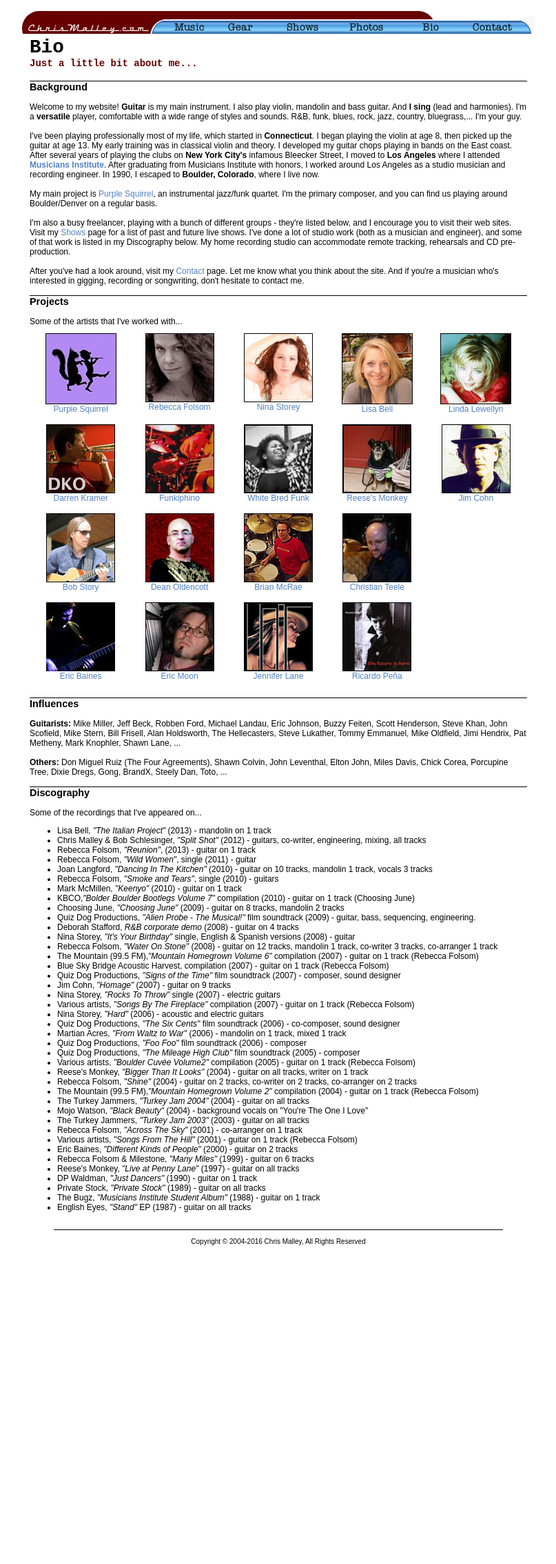
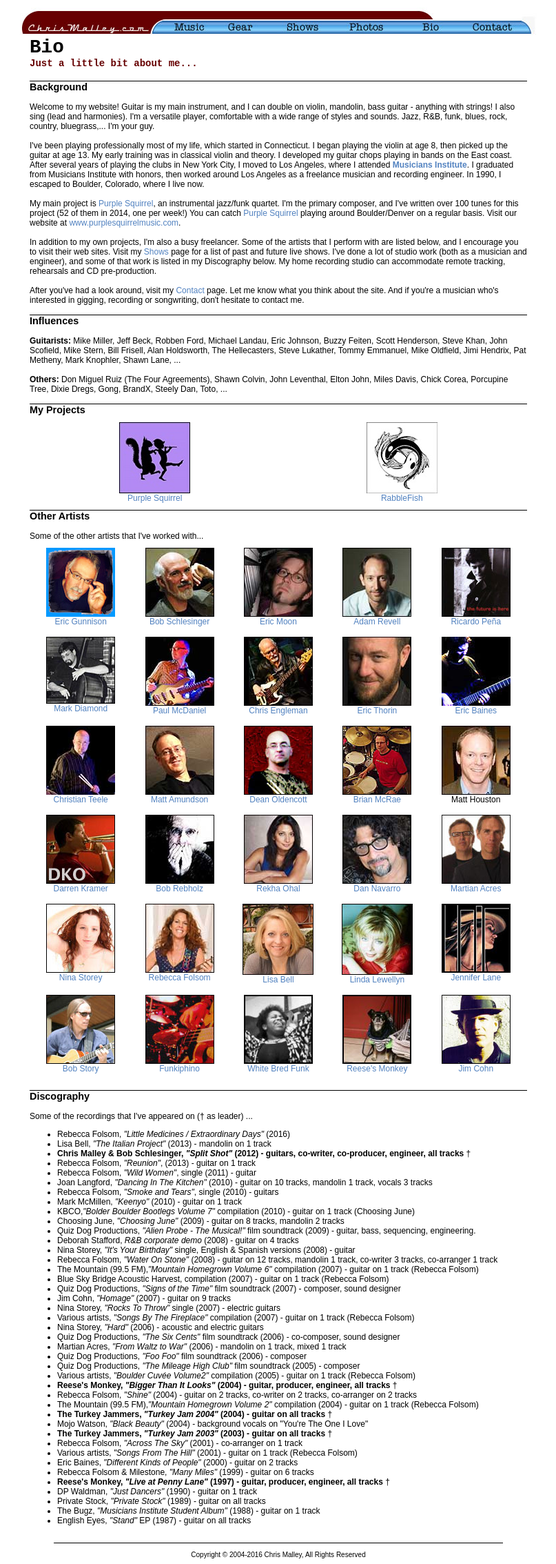
Before and after one commit to pixelzoom/chrismalley, a PHP site: page /bio.php in a window 1280 px wide. Shown: the whole page at 69% size, without its empty margins (236-1043 px from the left). Before the commit the page ends 1805 px from the top, so only its background shows below. Run offline with PHP 8.4, Linux system fonts and the light colour scheme.

Commit message:
bio page refresh

```diff
--- a/bio.php
+++ b/bio.php
@@ -41,25 +41,25 @@
               <span class="san12">
               <br>
 Welcome to my website!
-<b>Guitar</b> is my main instrument. I also play violin, mandolin and bass guitar.
-And <b>I sing</b> (lead and harmonies).
-I'm a <b>versatile</b> player, comfortable with a wide range of styles and sounds.
-R&amp;B, funk, blues, rock, jazz, country, bluegrass,... I'm your guy.
+Guitar is my main instrument, and I can double on violin, mandolin, bass guitar - anything with strings!
+I also sing (lead and harmonies).
+I'm a versatile player, comfortable with a wide range of styles and sounds.
+Jazz, R&amp;B, funk, blues, rock, country, bluegrass,... I'm your guy.
 <br><br>
-I've been playing professionally most of my life, which started in <b>Connecticut</b>.
+I've been playing professionally most of my life, which started in Connecticut.
 I began playing the violin at age 8, then
 picked up the guitar at age 13. My early training was in classical violin
 and theory. I developed my guitar chops playing in bands on the East coast.
-After several years of playing the clubs on <b>New York City's</b>
-infamous Bleecker Street, I moved to <b>Los Angeles</b> where I attended
-<a href="http://www.mi.edu" target="_blank"><b>Musicians Institute</b></a>.
-After graduating from Musicians Institute with honors, I worked
-around Los Angeles as a studio musician and recording engineer. In 1990, I escaped to <b>Boulder,
-Colorado</b>, where I live now.</span>
+After several years of playing the clubs in New York City, I moved to Los Angeles,
+where I attended <a href="http://www.mi.edu" target="_blank"><b>Musicians Institute</b></a>.
+I graduated from Musicians Institute with honors, then worked
+around Los Angeles as a freelance musician and recording engineer.
+In 1990, I escaped to Boulder, Colorado, where I live now.</span>
 <br><br>
-My main project is <a href="http://www.purplesquirrelmusic.com">Purple Squirrel</a>, an instrumental jazz/funk quartet. I'm the primary composer, and you can find us playing around Boulder/Denver on a regular basis.
+My main project is <a href="http://www.purplesquirrelmusic.com">Purple Squirrel</a>, an instrumental jazz/funk quartet. I'm the primary composer, and I've written over 100 tunes for this project (52 of them in 2014, one per week!)
+You can catch <a href="http://www.purplesquirrelmusic.com">Purple Squirrel</a> playing around Boulder/Denver on a regular basis. Visit our website at <a href="http://www.purplesquirrelmusic.com">www.purplesquirrelmusic.com</a>.
 <br><br>
-I'm also a busy freelancer, playing with a bunch of different groups - they're listed below,
+In addition to my own projects, I'm also a busy freelancer. Some of the artists that I perform with are listed below,
 and I encourage you to visit their web sites.
 Visit my <a href="shows.php">Shows</a> page for a list of past and future live shows.
 I've done a lot of studio work (both as a musician and engineer), and some of that work
@@ -71,114 +71,6 @@
 And if you're a musician who's interested in gigging, recording or songwriting,
 don't hesitate to contact me.
 <br><br>
-<img src="images/pixel.gif" width="100%" height="1"><br>
-<big><big><b><small>Projects</small></b></big></big><br>
-<br>
-Some of the artists that I've worked with...<br>
-<table width="100%" border="0"
- align="center" cellpadding="5" cellspacing="5">
-  <tbody>
-    <tr class="san12">
-      <td width="20%" valign="top">
-        <center>
-          <a href="http://www.purplesquirrelmusic.com" target="_blank"><img src="bio/purplesquirrel.jpg"><br>Purple Squirrel</a><br>
-        </center>
-      </td>
-      <td width="20%" valign="top">
-        <center>
-          <a href="http://www.rebeccafolsom.com" target="_blank"><img src="bio/rebecca.jpg"><br>Rebecca Folsom</a><br>
-        </center>
-      </td>
-      <td width="20%" valign="top">
-        <center>
-          <a href="http://www.ninastorey.com" target="_blank"><img src="bio/ninastorey.jpg"><br>Nina Storey</a><br>
-        </center>
-      </td>
-      <td width="20%" valign="top">
-        <center>
-          <a href="http://www.lisabellmusic.com" target="_blank"><img src="bio/lisabell.jpg"><br>Lisa Bell</a><br>
-        </center>
-      </td>
-      <td width="20%" valign="top">
-        <center>
-          <a href="http://www.lindalewellyn.com" target="_blank"><img src="bio/lewellyn.jpg"><br>Linda Lewellyn</a><br>
-        </center>
-      </td>
-    </tr>
-    <tr class="san12">
-      <td width="20%" valign="top">
-        <center>
-          <a href="http://www.darrenkramer.com/" target="_blank"><img src="bio/dko.jpg"><br>Darren Kramer</a><br>
-        </center>
-      </td>
-      <td width="20%" valign="top">
-        <center>
-          <a href="http://www.funkiphino.com/" target="_blank"><img src="bio/funkiphino.jpg"><br>Funkiphino</a><br>
-        </center>
-      </td>
-      <td width="20%" valign="top">
-        <center>
-          <a href="bio/whitebredfunk.jpg" target="_blank"><img src="bio/whitebredfunk_small.jpg"><br>White Bred Funk</a><br>
-        </center>
-      </td>
-      <td width="20%" valign="top">
-        <center>
-          <a href="bio/monkey.jpg" target="_blank"><img src="bio/monkey_small.jpg"> <br>Reese's Monkey</a><br>
-        </center>
-      </td>
-      <td width="20%" valign="top">
-        <center>
-          <a href="http://www.poetspath.com/jimcohnhomepage.html" target="_blank"><img src="bio/jimcohn.jpg"><br>Jim Cohn</a><br>
-        </center>
-      </td>
-   </tr>
-   <tr class="san12">
-      <td width="20%" valign="top">
-        <center>
-          <a href="http://www.bobstory.com" target="_blank"><img src="bio/bobstory.jpg"><br>Bob Story</a><br>
-        </center>
-      </td>
-      <td width="20%" valign="top">
-        <center>
-          <a href="http://www.deanoldencottdrummer.com/" target="_blank"><img src="bio/deano.jpg"><br>Dean Oldencott</a><br>
-        </center>
-      </td>
-      <td width="20%" valign="top">
-        <center>
-          <a href="http://www.drumoverdubs.com" target="_blank"><img src="bio/mcrae.jpg"><br>Brian McRae</a><br>
-        </center>
-      </td>
-      <td width="20%" valign="top">
-        <center>
-          <a href="http://profile.myspace.com/index.cfm?fuseaction=user.viewprofile&friendID=162943216" target="_blank"><img src="bio/christianteele.jpg"><br>Christian Teele</a>
-        </center>
-      </td>
-    </tr>
-    <tr class="san12">
-      <td width="20%" valign="top">
-        <center>
-          <a href="http://www.ericbaines.com" target="_blank"><img src="bio/ericbaines.jpg"><br>Eric Baines</a><br>
-       </center>
-      </td>
-      <td width="20%" valign="top">
-        <center>
-          <a href="http://www.ericmoonmusic.com" target="_blank"><img src="bio/ericmoon.jpg"><br>Eric Moon</a><br>
-        </center>
-      </td>
-      <td width="20%" valign="top">
-        <center>
-          <a href="http://www.jenniferlaneonline.com/" target="_blank"><img src="bio/jennifer.jpg"><br>Jennifer Lane</a><br>
-        </center>
-      </td>
-      <td width="20%" valign="top">
-        <center>
-          <a href="http://www.ricardopena.net" target="_blank"><img src="bio/ricardo.jpg"><br> Ricardo Pe&ntilde;a</a>
-        </center>
-      </td>
-    </tr>
-  </tbody>
-</table>
-<br>
 <img src="images/pixel.gif" width="100%" height="1"><br>
 <big><b>Influences</b></big><br>
 <br>
@@ -200,16 +92,91 @@
 Steely Dan,
 Toto,
 ...
+<br><br>
+<img src="images/pixel.gif" width="100%" height="1"><br>
+<big><big><b><small>My Projects</small></b></big></big><br>
+<table width="100%" border="0" align="center" cellpadding="5" cellspacing="5">
+  <tbody>
+    <tr class="san12">
+      <td width="20%" valign="top"><center><a href="http://www.purplesquirrelmusic.com" target="_blank"><img src="bio/purplesquirrel.jpg"><br>Purple Squirrel</a><br></center></td>
+      <td width="20%" valign="top"><center><a href="http://www.rabblefishmusic.com" target="_blank"><img src="bio/rabblefish.jpg"><br>RabbleFish</a><br></center>
+      </td>
+    </tr>
+  </tbody>
+</table>
+<img src="images/pixel.gif" width="100%" height="1"><br>
+<big><big><b><small>Other Artists</small></b></big></big><br>
 <br>
+Some of the other artists that I've worked with...<br>
+<table width="100%" border="0" align="center" cellpadding="5" cellspacing="5">
+  <tbody>
+
+    <!-- KEYS -->
+    <tr class="san12">
+      <td width="20%" valign="top"><center><a href="http://www.ericgunnison.com/" target="_blank"><img src="bio/ericgunnison.jpg"><br>Eric Gunnison</a><br></center </td>
+      <td width="20%" valign="top"><center><a href="http://www.robertschlesinger.com" target="_blank"><img src="bio/bobschlesinger.jpg"><br>Bob Schlesinger</a><br></center></td>
+      <td width="20%" valign="top"><center><a href="http://www.ericmoonmusic.com" target="_blank"><img src="bio/ericmoon.jpg"><br>Eric Moon</a><br></center></td>
+      <td width="20%" valign="top"><center><a href="http://www.revellmusic.com" target="_blank"><img src="bio/adamrevell.jpg"><br>Adam Revell</a><br></center></td>
+      <td width="20%" valign="top"><center><a href="http://www.ricardopena.net" target="_blank"><img src="bio/ricardo.jpg"><br> Ricardo Pe&ntilde;a</a></center></td>
+    </tr>
+
+    <!-- BASS -->
+    <tr class="san12">
+      <td width="20%" valign="top"><center><a href="http://www.markdiamondmusic.com" target="_blank"><img src="bio/mark_diamond.jpg"><br>Mark Diamond</a><br></center></td>
+      <td width="20%" valign="top"><center><a href="https://www.facebook.com/paul.mcdaniel.33821" target="_blank"><img src="bio/paulmcdaniel.jpg"><br>Paul McDaniel</a><br></center></td>
+      <td width="20%" valign="top"><center><a href="https://www.facebook.com/chris.engleman.9" target="_blank"><img src="bio/chrisengleman.jpg"><br>Chris Engleman</a><br></center></td>
+      <td width="20%" valign="top"><center><a href="https://ericthorin.com" target="_blank"><img src="bio/ericthorin.jpg"><br>Eric Thorin</a><br></center></td>
+      <td width="20%" valign="top"><center><a href="http://www.ericbaines.com" target="_blank"><img src="bio/ericbaines.jpg"><br>Eric Baines</a><br></center></td>
+    </tr>
+
+    <!-- DRUMS -->
+    <tr class="san12">
+      <td width="20%" valign="top"><center><a href="http://www.christianteele.com" target="_blank"><img src="bio/christianteele.jpg"><br>Christian Teele</a></center></td>
+      <td width="20%" valign="top"><center><a href="https://www.facebook.com/matthew.amundson.1?fref=ts" target="_blank"><img src="bio/mattamundson.jpg"><br>Matt Amundson</a></center></td>
+      <td width="20%" valign="top"><center><a href="http://www.deanoldencott.com/" target="_blank"><img src="bio/deano.jpg"><br>Dean Oldencott</a><br></center></td>
+      <td width="20%" valign="top"><center><a href="http://www.drumoverdubs.com" target="_blank"><img src="bio/mcrae.jpg"><br>Brian McRae</a><br></center></td>
+      <td width="20%" valign="top"><center><img src="bio/matthouston.jpg"><br>Matt Houston</a><br></center></td>
+    </tr>
+
+    <!-- HORNS -->
+    <tr class="san12">
+      <td width="20%" valign="top"><center><a href="http://www.darrenkramer.com/" target="_blank"><img src="bio/dko.jpg"><br>Darren Kramer</a><br></center></td>
+      <td width="20%" valign="top"><center><a href="http://www.bobbyrebz.com" target="_blank"><img src="bio/bobrebholz.jpg"><br>Bob Rebholz</a><br></center></td>
+      <td width="20%" valign="top"><center><a href="http://www.facebook.com/rekha.ohal" target="_blank"><img src="bio/rekhaohal.jpg"><br>Rekha Ohal</a><br></center></td>
+      <td width="20%" valign="top"><center><a href="http://www.dannavarro.com" target="_blank"><img src="bio/dannavarro.jpg"><br>Dan Navarro</a><br></center></td>
+      <td width="20%" valign="top"><center><a href="http://www.martianacres.com" target="_blank"><img src="bio/martianacres.jpg"><br>Martian Acres</a><br></center></td>
+    </tr>
+
+    <!-- SINGERS -->
+    <tr class="san12">
+      <td width="20%" valign="top"><center><a href="http://www.ninastorey.com" target="_blank"><img src="bio/ninastorey.jpg"><br>Nina Storey</a><br></center></td>
+      <td width="20%" valign="top"><center><a href="http://www.rebeccafolsom.com" target="_blank"><img src="bio/rebecca.jpg"><br>Rebecca Folsom</a><br></center></td>
+      <td width="20%" valign="top"><center><a href="http://www.lisabellmusic.com" target="_blank"><img src="bio/lisabell.jpg"><br>Lisa Bell</a><br></center></td>
+      <td width="20%" valign="top"><center><a href="http://www.lindalewellyn.com" target="_blank"><img src="bio/lewellyn.jpg"><br>Linda Lewellyn</a><br></center></td>
+      <td width="20%" valign="top"><center><a href="http://www.jenniferlaneonline.com/" target="_blank"><img src="bio/jennifer.jpg"><br>Jennifer Lane</a><br></center></td>
+    </tr>
+
+    <!-- MISC -->
+    <tr class="san12">
+      <td width="20%" valign="top"><center><a href="http://www.bobstory.com" target="_blank"><img src="bio/bobstory.jpg"><br>Bob Story</a><br></center></td>
+      <td width="20%" valign="top"><center><a href="http://www.funkiphino.com/" target="_blank"><img src="bio/funkiphino.jpg"><br>Funkiphino</a><br></center></td>
+      <td width="20%" valign="top"><center><a href="bio/whitebredfunk.jpg" target="_blank"><img src="bio/whitebredfunk_small.jpg"><br>White Bred Funk</a><br></center></td>
+      <td width="20%" valign="top"><center><a href="bio/monkey.jpg" target="_blank"><img src="bio/monkey_small.jpg"> <br>Reese's Monkey</a><br></center></td>
+      <td width="20%" valign="top"><center><a href="http://www.poetspath.com/jimcohnhomepage.html" target="_blank"><img src="bio/jimcohn.jpg"><br>Jim Cohn</a><br></center></td>
+   </tr>
+
+  </tbody>
+</table>
 <br>
 <img src="images/pixel.gif" width="100%" height="1"><br>
 <big><big><b><small>Discography</small></b></big></big><br>
 <br>
-Some of the recordings that I've appeared on...<br>
-
+Some of the recordings that I've appeared on (&#8224; as leader) ...
+<br>
       <ul>
+         <li>Rebecca Folsom, <i>"Little Medicines / Extraordinary Days"</i> (2016)</li>
          <li>Lisa Bell, <i>"The Italian Project"</i> (2013) - mandolin on 1 track</li>
-         <li>Chris Malley & Bob Schlesinger, <i>"Split Shot"</i> (2012) - guitars, co-writer, engineering, mixing, all tracks</li>
+         <li><b>Chris Malley & Bob Schlesinger, <i>"Split Shot"</i> (2012) - guitars, co-writer, co-producer, engineer, all tracks</b>&nbsp;&#8224</li>
          <li>Rebecca Folsom, <i>"Reunion"</i>, (2013) - guitar on 1 track</li>
          <li>Rebecca Folsom, <i>"Wild Women"</i>, single (2011) - guitar</li>
          <li>Joan Langford, <i>"Dancing In The Kitchen"</i> (2010) - guitar on 10 tracks, mandolin 1 track, vocals 3 tracks</li>
@@ -233,21 +200,22 @@
          <li>Quiz Dog Productions, <i>"Foo Foo"</i> film soundtrack (2006) - composer</li>
          <li>Quiz Dog Productions, <i>"The Mileage High Club"</i> film soundtrack (2005) - composer</li>
          <li>Various artists, <i>"Boulder Cuv&eacute;e Volume2"</i> compilation (2005) - guitar on 1 track (Rebecca Folsom)</li>
-         <li>Reese's Monkey, <i>"Bigger Than It Looks"</i> (2004) - guitar on all tracks, writer on 1 track</li>
+         <li><b>Reese's Monkey, <i>"Bigger Than It Looks"</i> (2004) - guitar, producer, engineer, all tracks</b>&nbsp;&#8224</li>
          <li>Rebecca Folsom, <i>"Shine"</i> (2004) - guitar on 2 tracks, co-writer on 2 tracks, co-arranger on 2 tracks</li>
          <li>The Mountain (99.5 FM),<i>"Mountain Homegrown Volume 2"</i> compilation (2004) - guitar on 1 track (Rebecca Folsom)</li>
-         <li>The Turkey Jammers, <i>"Turkey Jam 2004"</i> (2004) - guitar on all tracks</li>
+         <li><b>The Turkey Jammers, <i>"Turkey Jam 2004"</i> (2004) - guitar on all tracks</b>&nbsp;&#8224</li>
          <li>Mojo Watson, <i>"Black Beauty"</i> (2004) - background vocals on "You're The One I Love"</li>
-         <li>The Turkey Jammers, <i>"Turkey Jam 2003"</i> (2003) - guitar on all tracks</li>
+         <li><b>The Turkey Jammers, <i>"Turkey Jam 2003"</i> (2003) - guitar on all tracks</b>&nbsp;&#8224</li>
          <li>Rebecca Folsom, <i>"Across The Sky"</i> (2001) - co-arranger on 1 track</li>
          <li>Various artists, <i>"Songs From The Hill"</i> (2001) - guitar on 1 track (Rebecca Folsom)</li>
          <li>Eric Baines, <i>"Different Kinds of People"</i> (2000) - guitar on 2 tracks</li>
          <li>Rebecca Folsom &amp; Milestone, <i>"Many Miles"</i> (1999) - guitar on 6 tracks</li>
-         <li>Reese's Monkey, <i>"Live at Penny Lane"</i> (1997) - guitar on all tracks</li>
+         <li><b>Reese's Monkey, <i>"Live at Penny Lane"</i> (1997) - guitar, producer, engineer, all tracks</b>&nbsp;&#8224</li>
          <li>DP Waldman, <i>"Just Dancers"</i> (1990) - guitar on 1 track</li>
          <li>Private Stock, <i>"Private Stock"</i> (1989) - guitar on all tracks</li>
          <li>The Bugz, <i>"Musicians Institute Student Album"</i> (1988) - guitar on 1 track<br>
          <li>English Eyes, <i>"Stand"</i> EP (1987) - guitar on all tracks</li>
+         </ul>
          </td>
           </tr>
         </tbody>
```
Also changed, not shown: bio/adamrevell.jpg (added), bio/bobrebholz.jpg (added), bio/bobschlesinger.jpg (added), bio/chrisengleman.jpg (added), bio/christianteele.jpg, bio/dannavarro.jpg (added), bio/ericbaines.jpg, bio/ericgunnison.jpg (added), bio/ericthorin.jpg (added), bio/mattamundson.jpg (added), bio/matthouston.jpg (added), bio/paulmcdaniel.jpg (added), bio/rabblefish.jpg (added), bio/rebecca.jpg, 1 more files.
